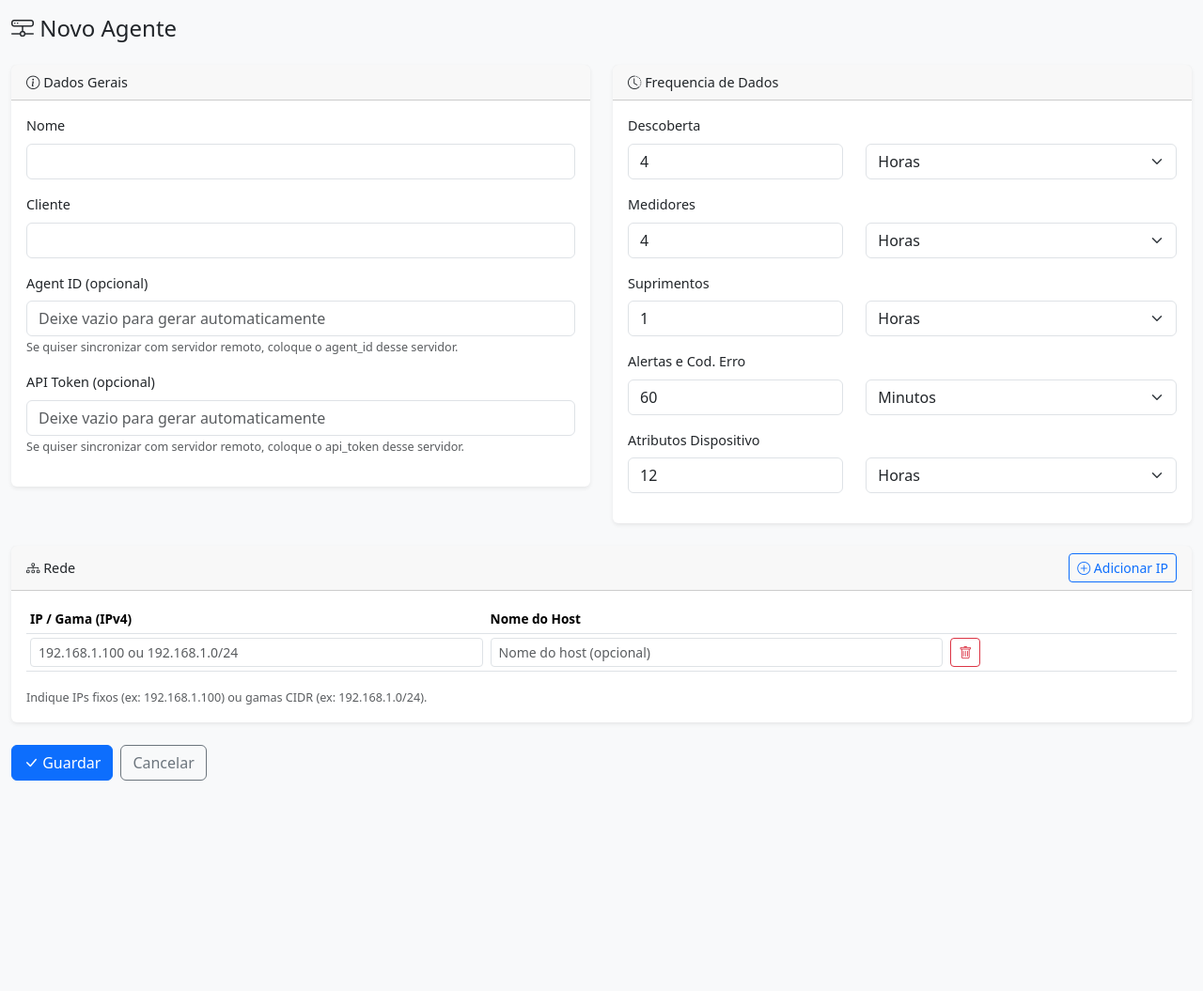
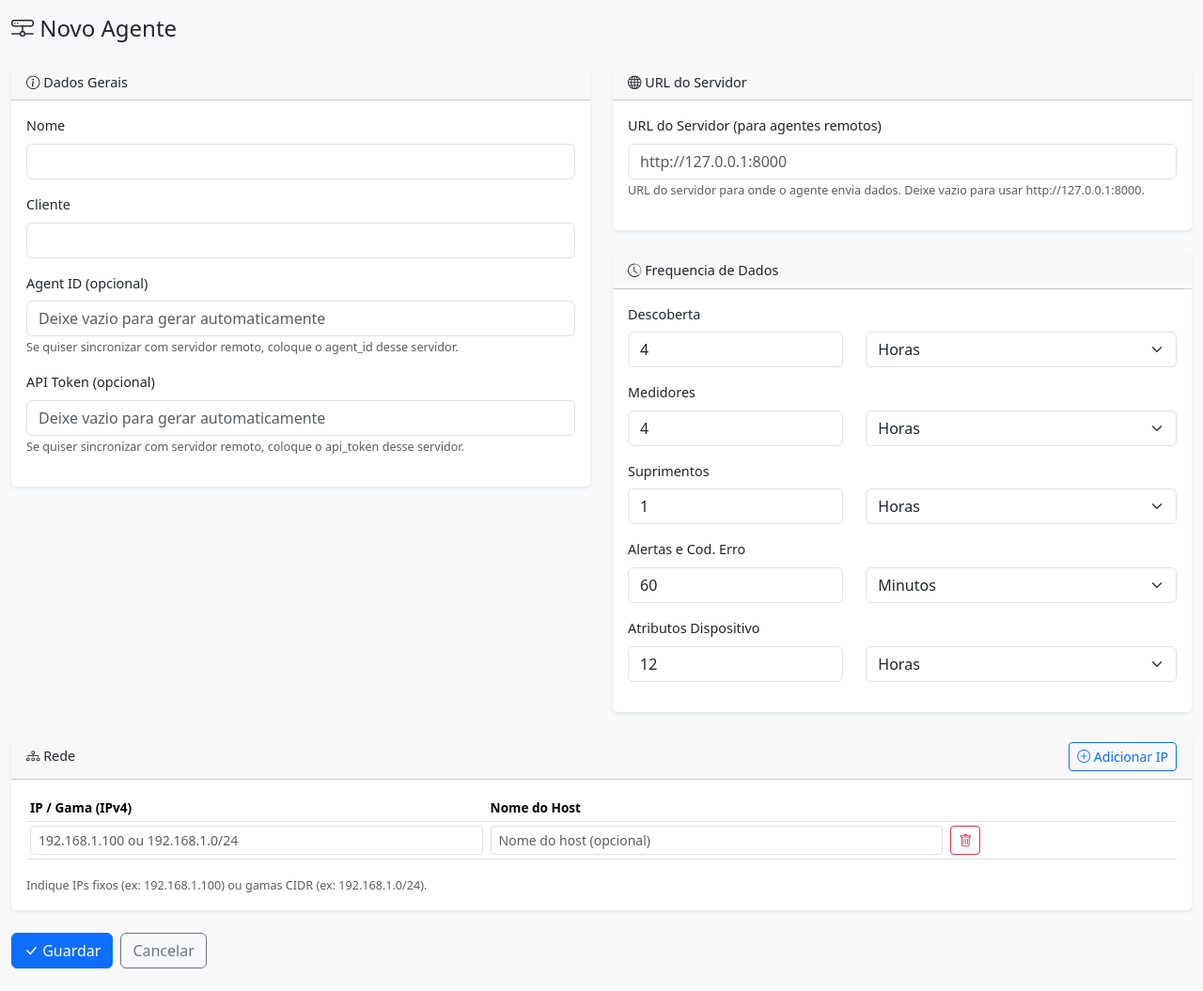
Before and after one commit to leiturasproficopia-alt/GestaoFotocopiadoras, a FastAPI app: template server/templates/agents/form.html in a window 1280 px wide. Shown: the whole page at 94% size. Before the commit the page ends 831 px from the top, so only its background shows below. Run offline with FastAPI, Linux system fonts and the light colour scheme; the template is opened without the code that fills it, so the values that code supplies are empty.

Commit message:
Move server_url field inside form tag

```diff
--- a/server/templates/agents/form.html
+++ b/server/templates/agents/form.html
@@ -61,6 +61,17 @@
         </div>
 
         <div class="col-lg-6">
+            <div class="card mb-4">
+                <div class="card-header"><i class="bi bi-globe"></i> URL do Servidor</div>
+                <div class="card-body">
+                    <div class="mb-3">
+                        <label class="form-label">URL do Servidor (para agentes remotos)</label>
+                        <input type="text" class="form-control" name="server_url" value="{{ agent.server_url if agent and agent.server_url else '' }}" placeholder="http://127.0.0.1:8000">
+                        <small class="text-muted">URL do servidor para onde o agente envia dados. Deixe vazio para usar http://127.0.0.1:8000.</small>
+                    </div>
+                </div>
+            </div>
+
             <div class="card mb-4">
                 <div class="card-header"><i class="bi bi-clock-history"></i> Frequencia de Dados</div>
                 <div class="card-body">
@@ -181,11 +192,6 @@
 
 {% if agent %}
 <hr>
-<div class="mb-3">
-    <label class="form-label">URL do Servidor (para agentes remotos)</label>
-    <input type="text" class="form-control" name="server_url" value="{{ agent.server_url if agent.server_url else '' }}" placeholder="https://gestaofotocopiadoras.onrender.com">
-    <small class="text-muted">URL do servidor para onde o agente envia dados. Deixe vazio para usar o servidor atual.</small>
-</div>
 <div class="d-flex gap-2">
     <form method="POST" action="/agents/{{ agent.id }}/regenerate-token" class="d-inline">
         <button type="submit" class="btn btn-warning" onclick="return confirm('Tem certeza que deseja regenerar o token?')">
```
